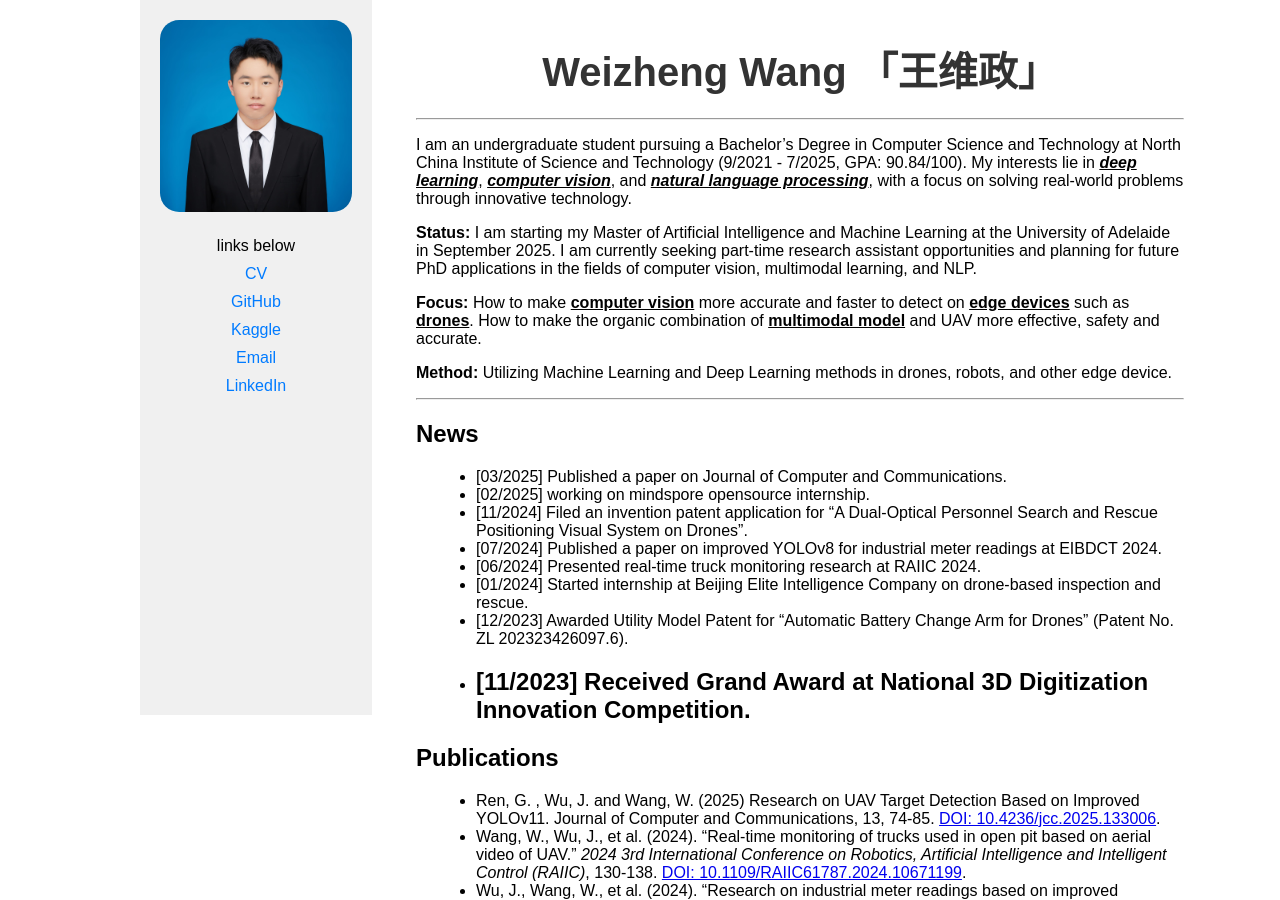
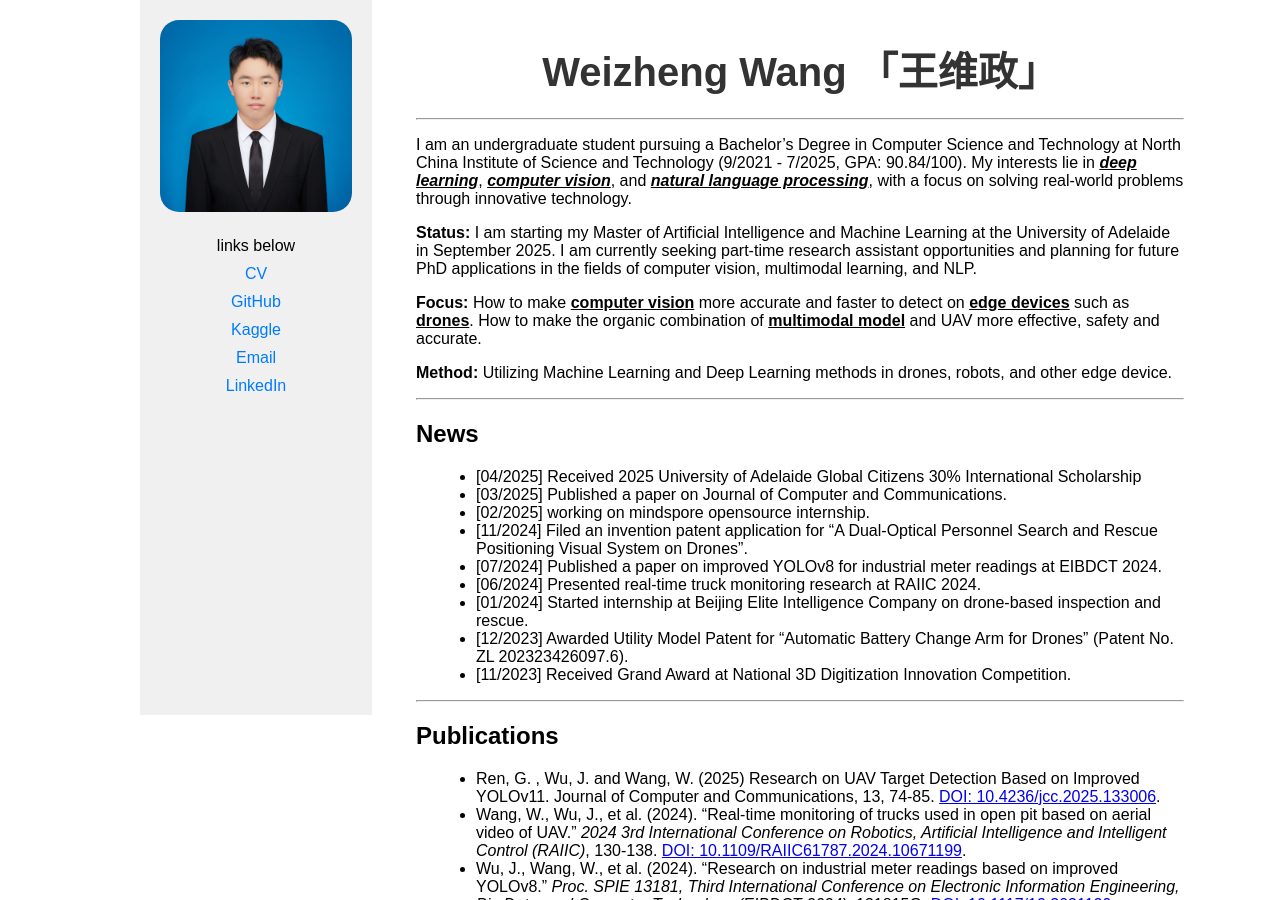
Before and after one commit to 4everWZ/4everwz.github.io, a Jekyll site: the page built from index.md, in a window 1280 px wide and 900 px high. Built offline with Jekyll 4.4.1, drawn with Linux system fonts in a browser that asks for light colours.

Commit message:
Update index.md

```diff
--- a/index.md
+++ b/index.md
@@ -13,6 +13,7 @@ I am an undergraduate student pursuing a Bachelor's Degree in Computer Science a
 
 ---
 ## News
+- [04/2025] Received 2025 University of Adelaide Global Citizens 30% International Scholarship
 - [03/2025] Published a paper on Journal of Computer and Communications.
 - [02/2025] working on mindspore opensource internship.
 - [11/2024] Filed an invention patent application for "A Dual-Optical Personnel Search and Rescue Positioning Visual System on Drones".
@@ -21,6 +22,7 @@ I am an undergraduate student pursuing a Bachelor's Degree in Computer Science a
 - [01/2024] Started internship at Beijing Elite Intelligence Company on drone-based inspection and rescue.
 - [12/2023] Awarded Utility Model Patent for "Automatic Battery Change Arm for Drones" (Patent No. ZL 202323426097.6).
 - [11/2023] Received Grand Award at National 3D Digitization Innovation Competition.
+
 ---
 
 ## Publications
```
